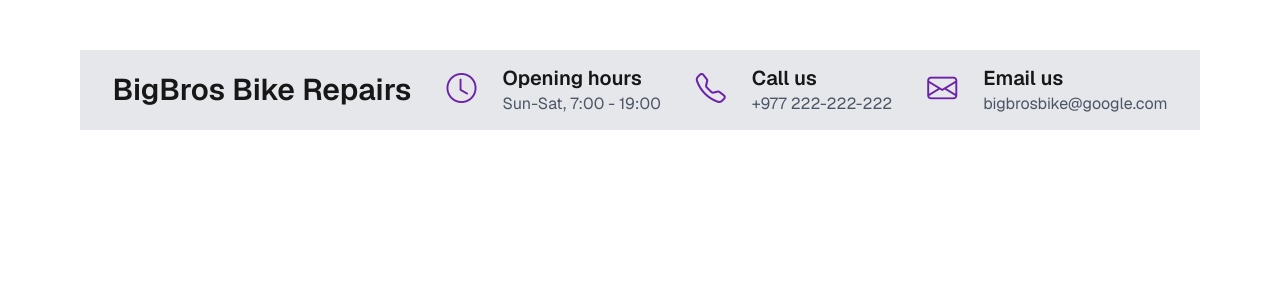
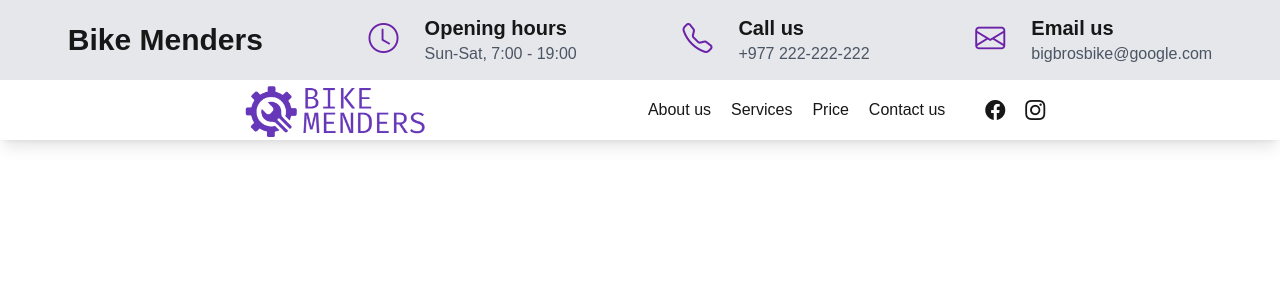
Before and after one commit to ryanzam/bike-menders, a Next.js app: page / in a window 1280 px wide. Shown: the top 300 px of the page. Built offline with nearby package versions, Linux system fonts and the light colour scheme.

Commit message:
add nav section

```diff
--- a/app/(root)/layout.tsx
+++ b/app/(root)/layout.tsx
@@ -1,5 +1,8 @@
 import type { Metadata } from "next";
 import { Geist, Geist_Mono } from "next/font/google";
+import TopBar from "../components/TopBar";
+import Navbar from "../components/NavBar";
+
 import "../globals.css";
 import "bootstrap-icons/font/bootstrap-icons.css";
 
@@ -28,6 +31,8 @@ export default function RootLayout({
       <body
         className={`${geistSans.variable} ${geistMono.variable} antialiased`}
       >
+        <TopBar />
+        <Navbar />
         {children}
       </body>
     </html>
--- a/app/(root)/page.tsx
+++ b/app/(root)/page.tsx
@@ -1,10 +1,9 @@
 import Image from "next/image";
-import TopBar from "../components/TopBar";
 
 export default function Home() {
   return (
     <div className="grid grid-rows-[20px_1fr_20px] items-center justify-items-center min-h-screen p-8 pb-20 gap-16 sm:p-20 font-[family-name:var(--font-geist-sans)]">
-      <TopBar />
+
     </div>
   );
 }
--- /dev/null
+++ b/app/components/Hero.tsx
@@ -0,0 +1,9 @@
+import React from 'react'
+
+const Hero = () => {
+    return (
+        <div>Hero</div>
+    )
+}
+
+export default Hero
--- /dev/null
+++ b/app/components/NavBar.tsx
@@ -0,0 +1,62 @@
+import React from 'react'
+
+const Navbar = () => {
+    return (
+        <header
+            className="sticky top-0 z-20 flex h-[60px] w-full bg-white px-[10%] shadow-lg max-md:mr-auto max-md:bg-primary md:justify-around"
+        >
+            <div className="flex w-fit">
+                <div className="w-[200px] p-1">
+                    <img
+                        src="./logo.png"
+                        alt="bike-menders logo"
+                        className="object-contain"
+                    />
+                </div>
+            </div>
+            <div
+                className="flex gap-10"
+            >
+                <div
+                    className="flex h-full w-max gap-5 text-base max-md:mt-[30px] max-md:flex-col max-md:place-items-end max-md:gap-5 md:mx-auto md:place-items-center"
+                >
+                    <a className="hover:text-purple-700" href=""> About us </a>
+                    <a className="hover:text-purple-700" href=""> Services </a>
+                    <a className="hover:text-purple-700" href=""> Price </a>
+                    <a className="hover:text-purple-700" href=""> Contact us </a>
+                </div>
+                <div
+                    className="flex place-items-center gap-[20px] text-xl max-md:w-full max-md:place-content-center max-md:!text-white"
+                >
+                    <a
+                        href="https://www.facebook.com/"
+                        target="_blank"
+                        rel="noreferrer noopener"
+                        area-label="facebook"
+                        className="transition-colors duration-[0.3s] hover:text-purple-900"
+                    >
+                        <i className="bi bi-facebook"></i>
+                    </a>
+                    <a
+                        href="https://www.instagram.com//"
+                        target="_blank"
+                        rel="noreferrer noopener"
+                        area-label="instagram"
+                        className="transition-colors duration-[0.3s] hover:text-purple-900"
+                    >
+                        <i className="bi bi-instagram"></i>
+                    </a>
+                </div>
+            </div>
+            <button
+                className="bi bi-list absolute right-3 top-3 z-50 text-2xl text-white md:hidden"
+                aria-label="menu"
+                id="collapse-btn"
+            >
+                <i className="bi bi-list text-black"></i>
+            </button>
+        </header>
+    )
+}
+
+export default Navbar
--- a/app/components/TopBar.tsx
+++ b/app/components/TopBar.tsx
@@ -6,7 +6,7 @@ const TopBar = () => {
             className="flex h-[80px] w-full place-items-center justify-around bg-gray-200 px-5 max-md:hidden"
         >
             <p className="primary-text-color text-3xl font-semibold">
-                BigBros Bike Repairs
+                Bike Menders
             </p>
 
             <div className="flex gap-4">
```
Also changed, not shown: public/logo.png (added).
